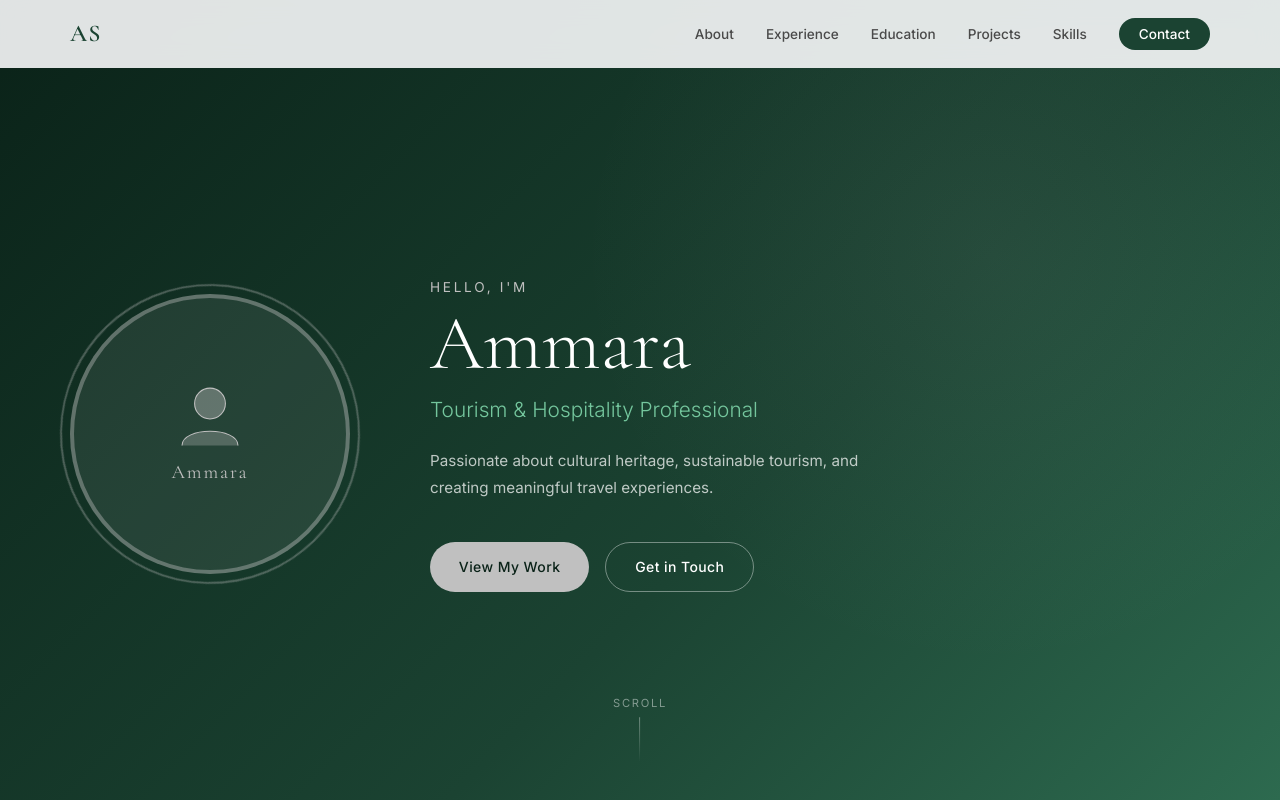
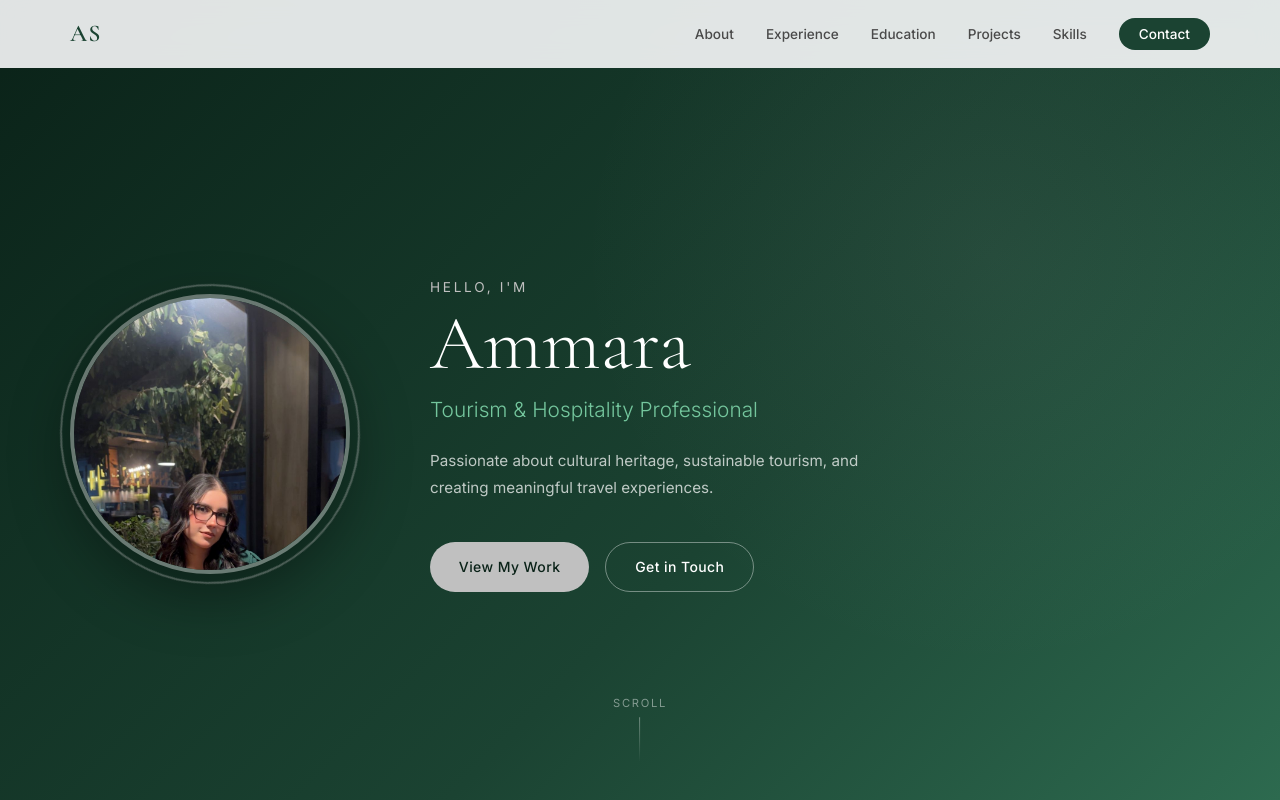
Before and after one commit to EmanMurtaza/ammara-portfolio, a plain HTML site: page index.html in a window 1280 px wide. Shown: the top 800 px of the page. Drawn offline with nearby package versions, Linux system fonts and the light colour scheme.

Commit message:
Add profile photo

```diff
--- a/index.html
+++ b/index.html
@@ -35,7 +35,7 @@
     <div class="hero__content">
       <div class="hero__photo-wrap">
         <div class="hero__photo-ring"></div>
-        <img src="assets/profile.jpg" alt="Ammara" class="hero__photo" id="heroPhoto" />
+        <img src="assets/profile.jpeg" alt="Ammara" class="hero__photo" id="heroPhoto" />
         <div class="hero__photo-fallback" id="photoFallback">
           <svg viewBox="0 0 100 100" fill="none" xmlns="http://www.w3.org/2000/svg">
             <circle cx="50" cy="35" r="22" fill="rgba(192,192,192,0.4)" stroke="#C0C0C0" stroke-width="1.5"/>
```
Also changed, not shown: assets/profile.jpeg (added).
